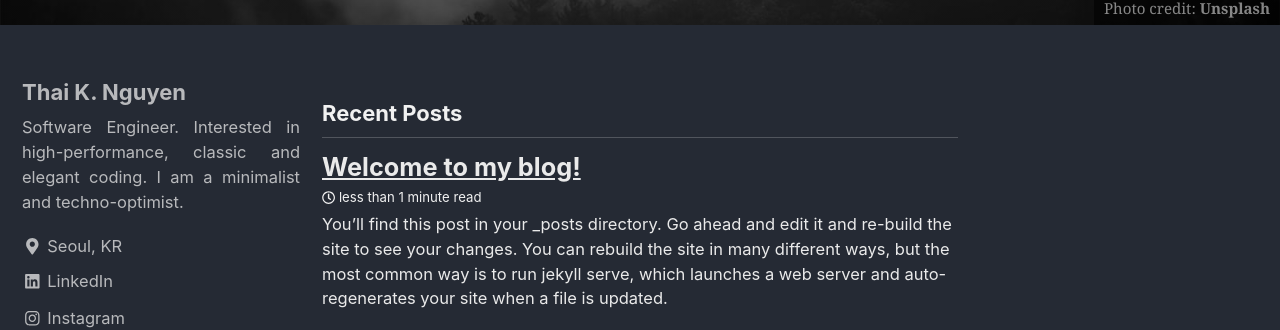
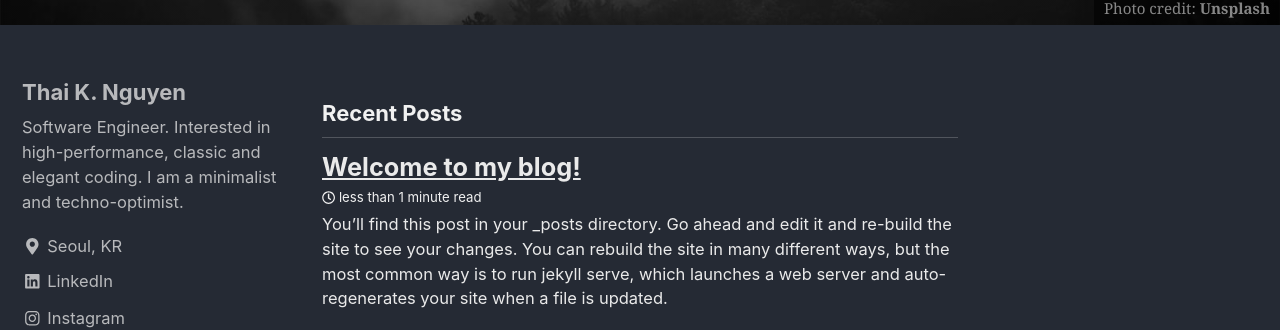
Before and after one commit to thaink/thaink.github.io, a Jekyll site: the page built from index.html, in a window 1280 px wide. Shown: the part 489-819 px from the top of the page. Built offline with Jekyll 4.4.1, drawn with Linux system fonts in a browser that asks for light colours; nearby versions of some CDN libraries; the list of posts is cut into pages by our own code.

Commit message:
remove justify text

```diff
--- a/_sass/minimal-mistakes/_sidebar.scss
+++ b/_sass/minimal-mistakes/_sidebar.scss
@@ -156,8 +156,8 @@
 
 .author__bio {
   margin: 0;
-  text-align: justify;
-  text-justify: inter-word;
+  /*text-align: justify;
+  text-justify: inter-word;*/
 
   @include breakpoint($large) {
     margin-top: 10px;
```
